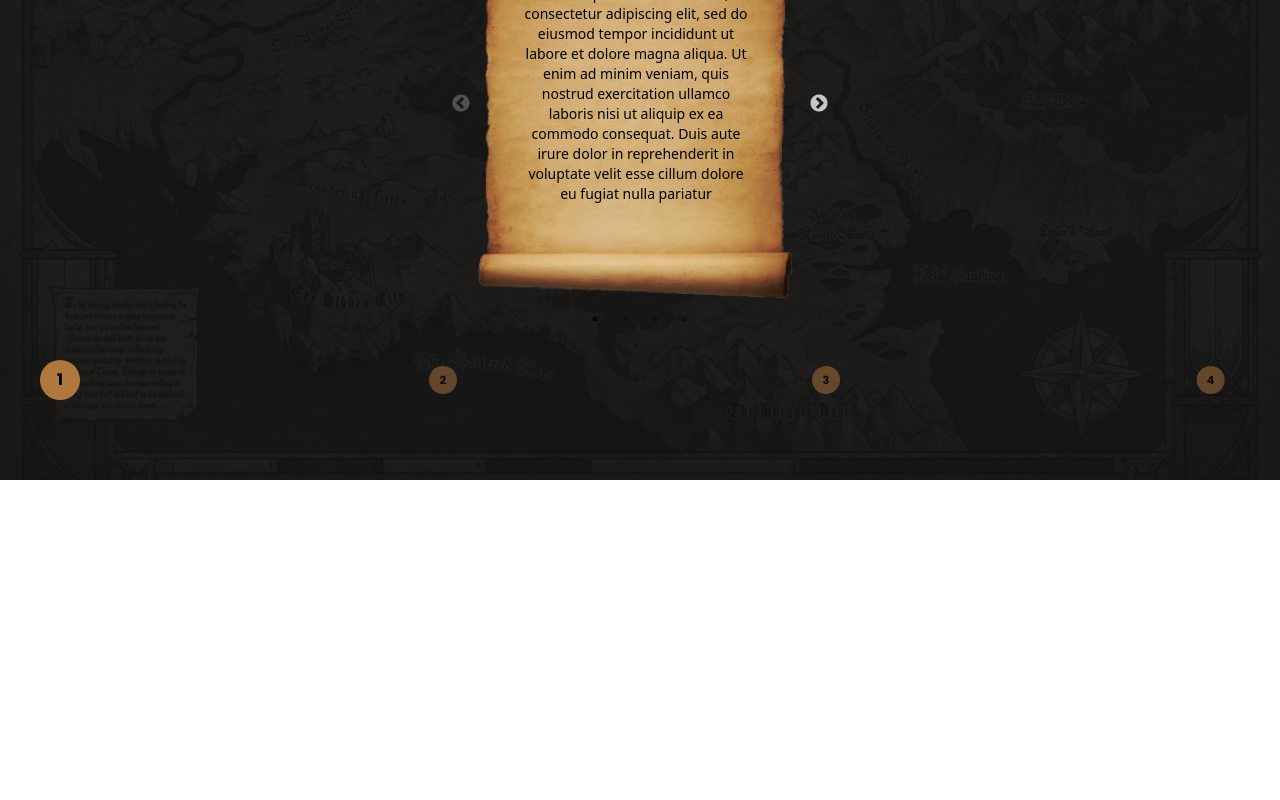
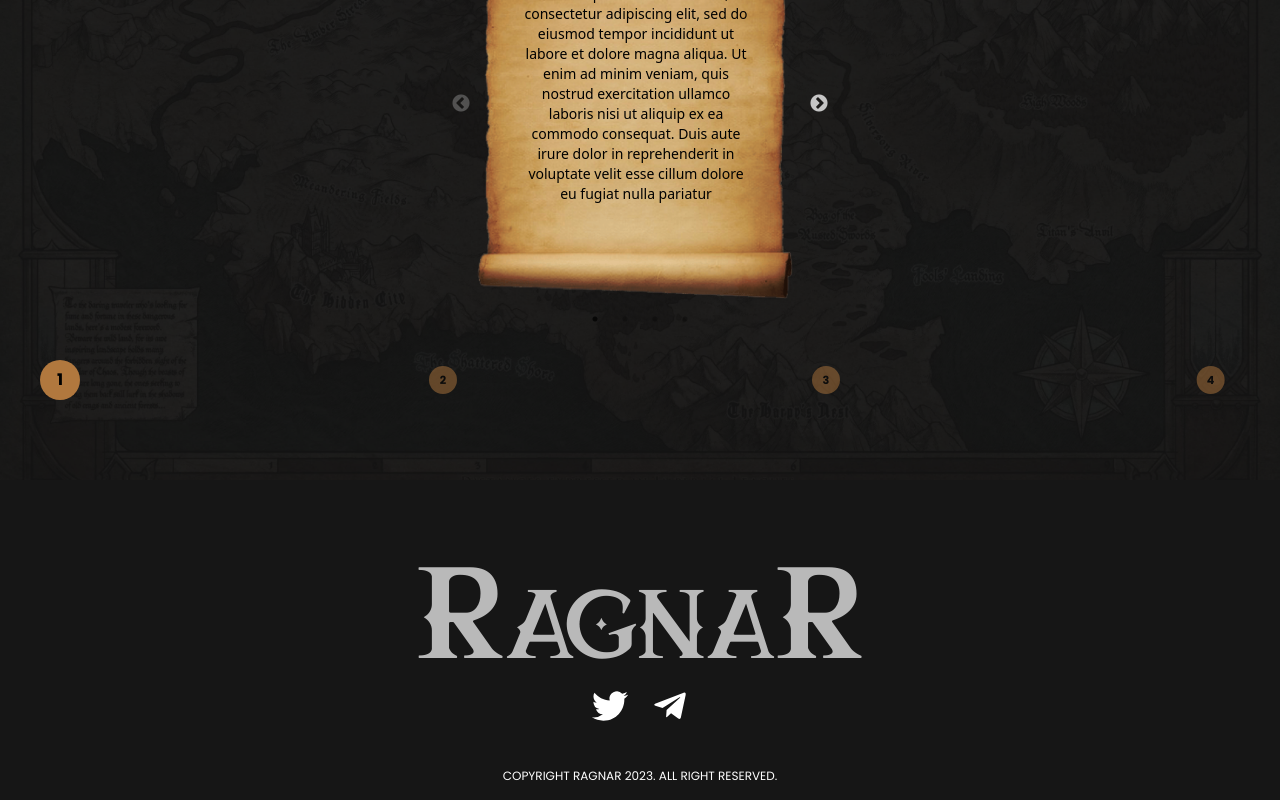
Before and after one commit to KoichiDevs/ragnar, a React (Vite) app: page / in a window 1280 px wide. Shown: the part 2307-3107 px from the top of the page. Before the commit the page ends 2787 px from the top, so only its background shows below. Built offline with nearby package versions, Linux system fonts and the light colour scheme.

Commit message:
added footer

```diff
--- a/src/App.jsx
+++ b/src/App.jsx
@@ -1,5 +1,6 @@
 import React from 'react'
 import About from './sections/About'
+import Footer from './sections/Footer'
 import Hero from './sections/Hero'
 import Roadmap from './sections/Roadmap'
 import Tokenomics from './sections/Tokenomics'
@@ -11,6 +12,7 @@ const App = () => {
       <About />
       <Tokenomics />
       <Roadmap />
+      <Footer/>
     </div>
   )
 }
--- /dev/null
+++ b/src/sections/Footer.jsx
@@ -0,0 +1,35 @@
+import React from 'react'
+import { SiTwitter } from 'react-icons/si'
+import { FaTelegramPlane } from 'react-icons/fa'
+import { HiEnvelope } from 'react-icons/hi2'
+
+const Footer = () => {
+    return (
+        <section className='w-full h-[20rem] py-16 bg-hero px-20 text-white relative'>
+            <a href="#home" rel="no">
+                <h1 className='font-kingvoon opacity-70 lg:text-8xl text-5xl text-center'>
+                    <span className='lg:text-9xl text-7xl'>R</span>
+                    AGNA
+                    <span className='lg:text-9xl text-7xl'>R</span>
+                </h1>
+            </a>
+
+            <div className='mx-auto w-fit mt-4 flex gap-x-6 text-4xl'>
+                <a href="" target="_blank">
+                    <SiTwitter className='hover:scale-[1.1] cursor-pointer transition-all ease-in-out' />
+                </a>
+
+                <a href="" target="_blank">
+                    <FaTelegramPlane className='hover:scale-[1.1] cursor-pointer transition-all ease-in-out' />
+                </a>
+
+
+            </div>
+
+            <p className='text-center absolute mx-auto left-0 right-0 bottom-4 text-xs font-poppins'>COPYRIGHT RAGNAR 2023. ALL RIGHT RESERVED.</p>
+
+        </section>
+    )
+}
+
+export default Footer
```
